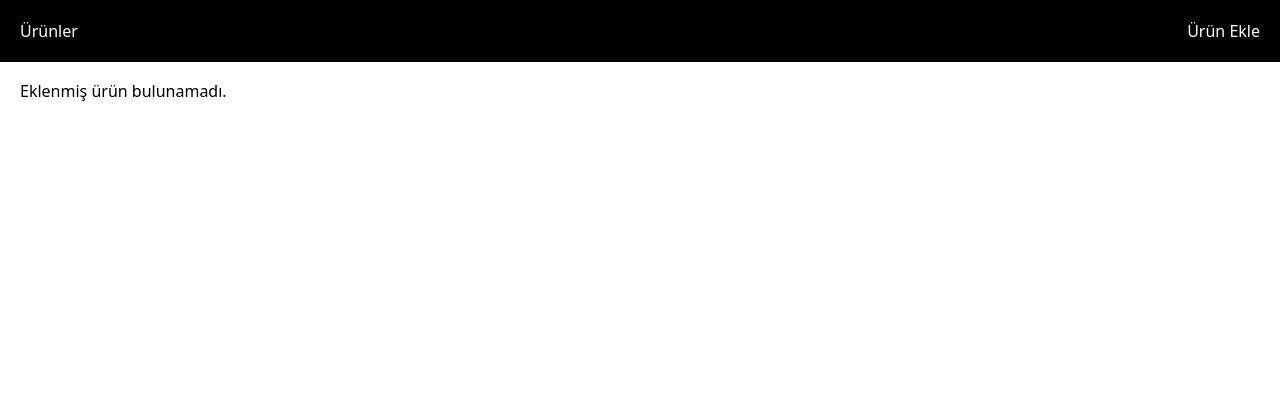
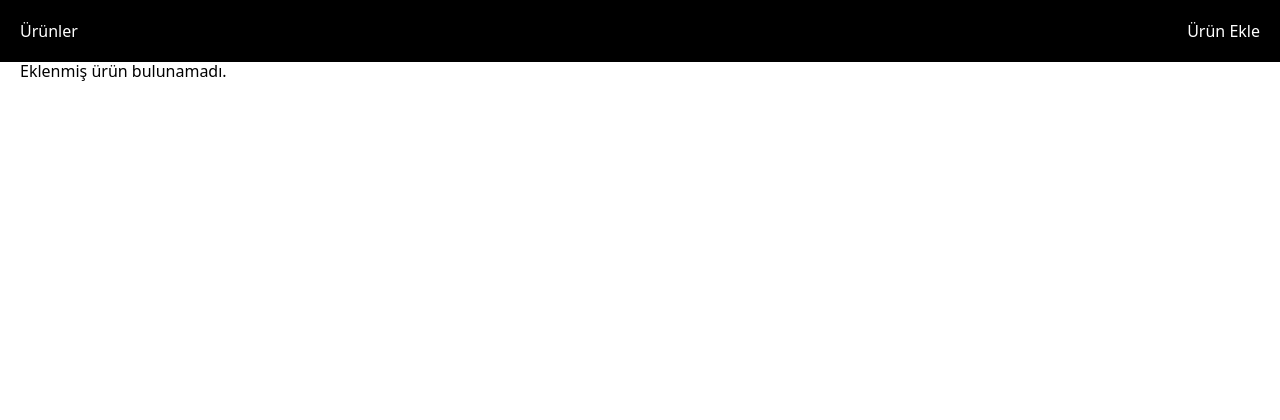
Before and after one commit to logistus/macro_tett, a Django app: page / in a window 1280 px wide. Shown: the top 420 px of the page. After the commit the page ends 81 px from the top, so only its background shows below. Run offline with Django 4.2, Linux system fonts and the light colour scheme; data that the repository does not hold is empty.

Commit message:
latest updates

```diff
--- a/static/css/style.css
+++ b/static/css/style.css
@@ -43,7 +43,7 @@ nav>ul>li>a {
 }
 
 .content {
-  margin: 20px;
+  margin: 0 20px;
   position: relative;
   top: 60px;
   padding-bottom: 1px;
```
